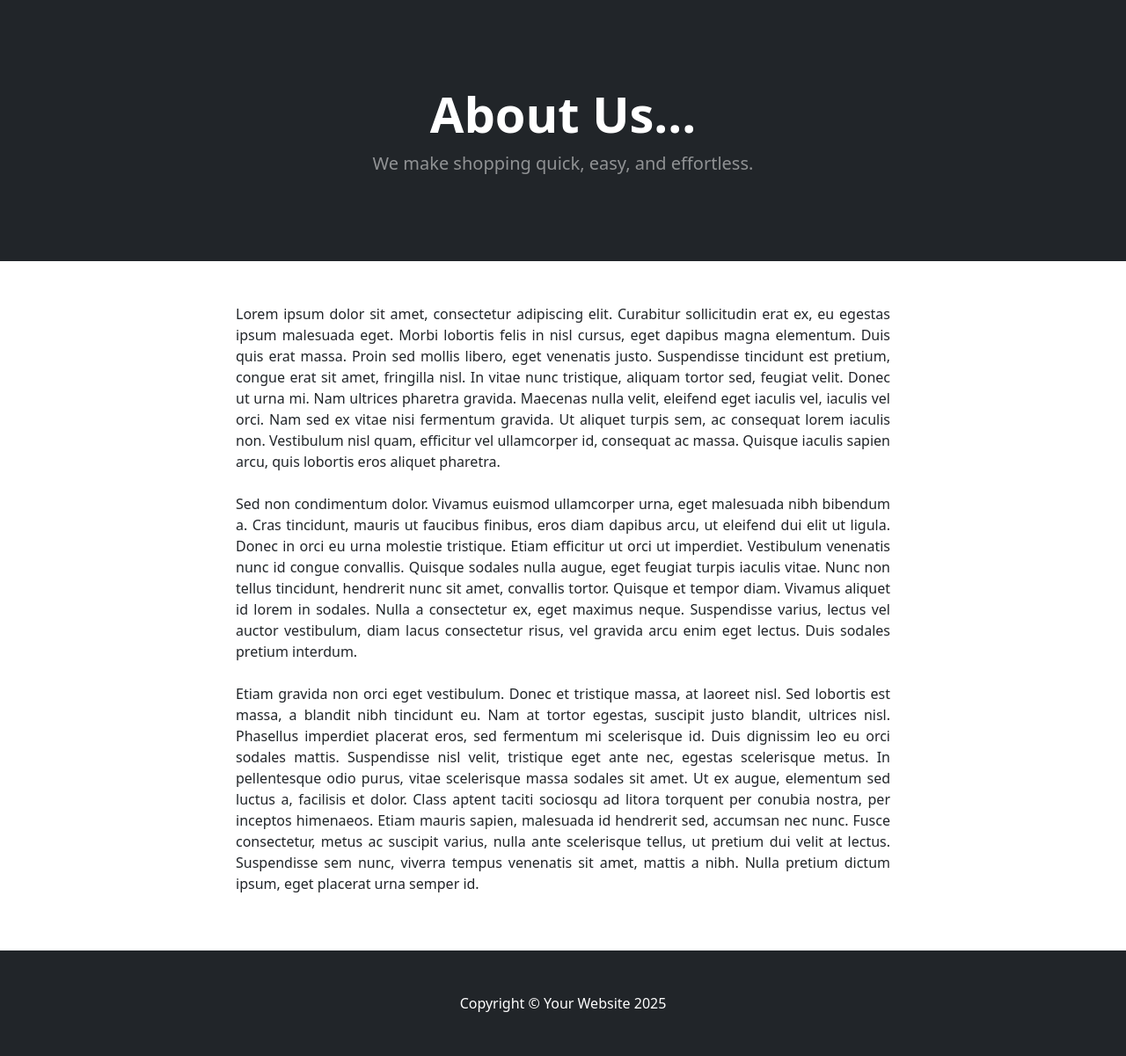
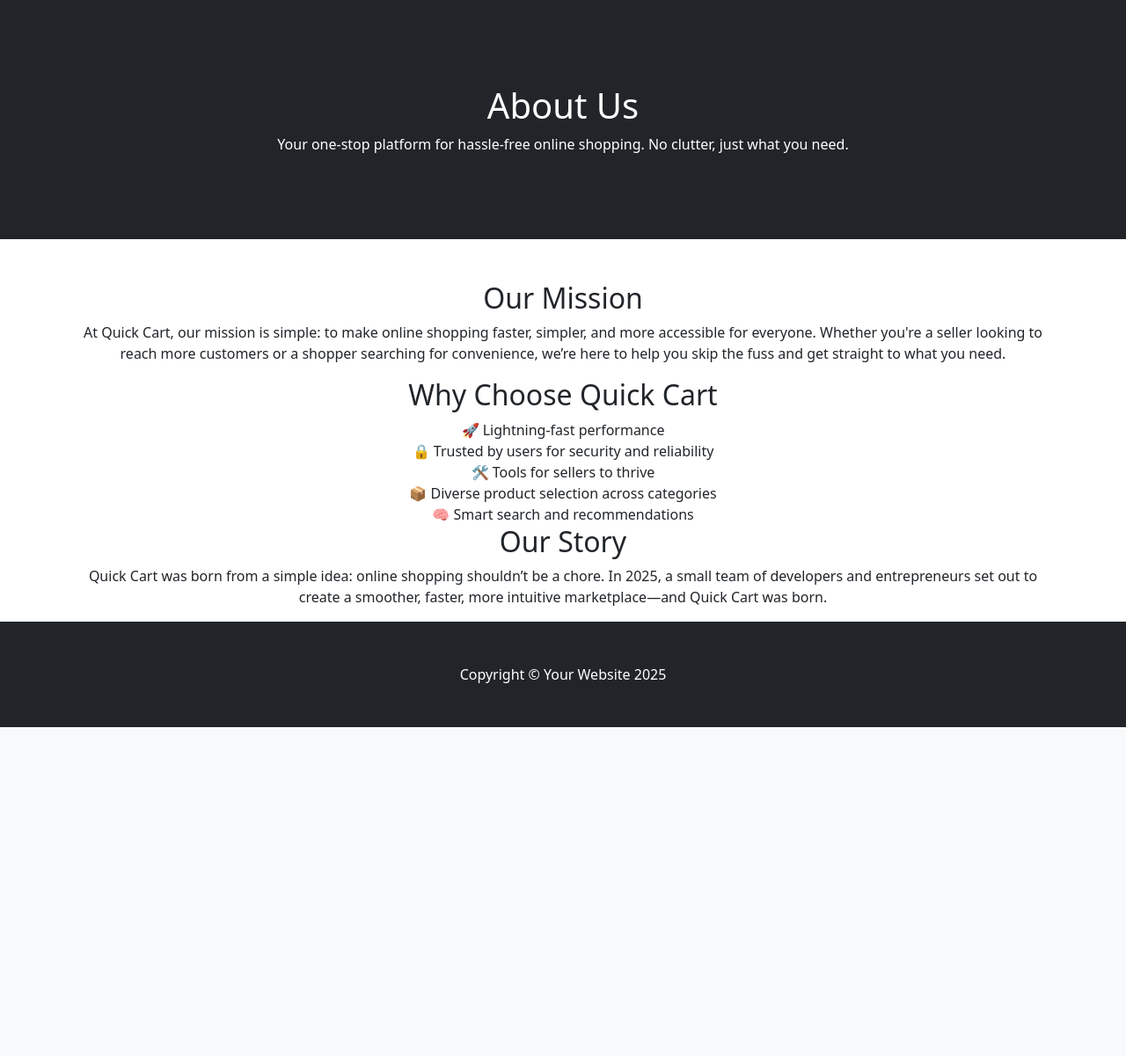
Before and after one commit to K-kare/QUICKCART, a Django app: page /about/ in a window 1280 px wide. Shown: the part 56-1257 px from the top of the page at 88% size. After the commit the page ends 883 px from the top, so only its background shows below. Run offline with Django 5.2, Linux system fonts and the light colour scheme; some libraries are stand-ins or nearby versions.

Commit message:
Add About page for Quick Cart

```diff
--- a/quickcart/store/templates/about.html
+++ b/quickcart/store/templates/about.html
@@ -5,10 +5,13 @@
         <header class="bg-dark py-5">
             <div class="container px-4 px-lg-5 my-5">
                 <div class="text-center text-white">
-                    <h1 class="display-4 fw-bolder">About Us...</h1>
-                    <p class="lead fw-normal text-white-50 mb-0">We make shopping quick, easy, and effortless.</p>
+                    <div class="hero">
+                         <h1>About Us</h1>
+                         <p>Your one-stop platform for hassle-free online shopping. No clutter, just what you need.</p>
+                    </div>
                 </div>
             </div>
+
         </header>
 
         <div class="container">
@@ -16,14 +19,29 @@
         		<center>
         			<div class="col-8">
         				<br/><br/>
-<p align="justify">
-Lorem ipsum dolor sit amet, consectetur adipiscing elit. Curabitur sollicitudin erat ex, eu egestas ipsum malesuada eget. Morbi lobortis felis in nisl cursus, eget dapibus magna elementum. Duis quis erat massa. Proin sed mollis libero, eget venenatis justo. Suspendisse tincidunt est pretium, congue erat sit amet, fringilla nisl. In vitae nunc tristique, aliquam tortor sed, feugiat velit. Donec ut urna mi. Nam ultrices pharetra gravida. Maecenas nulla velit, eleifend eget iaculis vel, iaculis vel orci. Nam sed ex vitae nisi fermentum gravida. Ut aliquet turpis sem, ac consequat lorem iaculis non. Vestibulum nisl quam, efficitur vel ullamcorper id, consequat ac massa. Quisque iaculis sapien arcu, quis lobortis eros aliquet pharetra.
-<br/><br/>
-Sed non condimentum dolor. Vivamus euismod ullamcorper urna, eget malesuada nibh bibendum a. Cras tincidunt, mauris ut faucibus finibus, eros diam dapibus arcu, ut eleifend dui elit ut ligula. Donec in orci eu urna molestie tristique. Etiam efficitur ut orci ut imperdiet. Vestibulum venenatis nunc id congue convallis. Quisque sodales nulla augue, eget feugiat turpis iaculis vitae. Nunc non tellus tincidunt, hendrerit nunc sit amet, convallis tortor. Quisque et tempor diam. Vivamus aliquet id lorem in sodales. Nulla a consectetur ex, eget maximus neque. Suspendisse varius, lectus vel auctor vestibulum, diam lacus consectetur risus, vel gravida arcu enim eget lectus. Duis sodales pretium interdum.
-<br/><br/>
-Etiam gravida non orci eget vestibulum. Donec et tristique massa, at laoreet nisl. Sed lobortis est massa, a blandit nibh tincidunt eu. Nam at tortor egestas, suscipit justo blandit, ultrices nisl. Phasellus imperdiet placerat eros, sed fermentum mi scelerisque id. Duis dignissim leo eu orci sodales mattis. Suspendisse nisl velit, tristique eget ante nec, egestas scelerisque metus. In pellentesque odio purus, vitae scelerisque massa sodales sit amet. Ut ex augue, elementum sed luctus a, facilisis et dolor. Class aptent taciti sociosqu ad litora torquent per conubia nostra, per inceptos himenaeos. Etiam mauris sapien, malesuada id hendrerit sed, accumsan nec nunc. Fusce consectetur, metus ac suscipit varius, nulla ante scelerisque tellus, ut pretium dui velit at lectus. Suspendisse sem nunc, viverra tempus venenatis sit amet, mattis a nibh. Nulla pretium dictum ipsum, eget placerat urna semper id.
-</p>
-<br/><br/>
+
+
+  </div>
+
+  <div class="container">
+    <h2>Our Mission</h2>
+    <p>At Quick Cart, our mission is simple: to make online shopping faster, simpler, and more accessible for everyone. Whether you're a seller looking to reach more customers or a shopper searching for convenience, we’re here to help you skip the fuss and get straight to what you need.</p>
+
+    <h2>Why Choose Quick Cart</h2>
+
+      🚀 Lightning-fast performance<br>
+      🔒 Trusted by users for security and reliability<br>
+      🛠️ Tools for sellers to thrive<br>
+      📦 Diverse product selection across categories<br>
+      🧠 Smart search and recommendations<br>
+
+    <h2>Our Story</h2>
+    <p>Quick Cart was born from a simple idea: online shopping shouldn’t be a chore. In 2025, a small team of developers and entrepreneurs set out to create a smoother, faster, more intuitive marketplace—and Quick Cart was born.</p>
+
+  </div>
+
+
+
         			</div>
         		</center>
         	</div>
--- a/quickcart/store/views.py
+++ b/quickcart/store/views.py
@@ -14,8 +14,13 @@
 def search(request):
     if request.method == "POST":
         searched = request.POST['searched']
-        return render(request, 'search.html', {'searched': searched})
+        searched = Product.objects.filter(name__icontains=searched)
 
+        if  not searched:
+             messages.success(request, "That Product Does Not Exist....Please try again")
+             return render(request, 'search.html', {})
+        else:
+             return render(request, 'search.html', {'searched':searched})
     else:
         return render(request, 'search.html', {})
 
```
Also changed, not shown: quickcart/store/templates/search.html (+44 -17 lines), quickcart/db.sqlite3.
